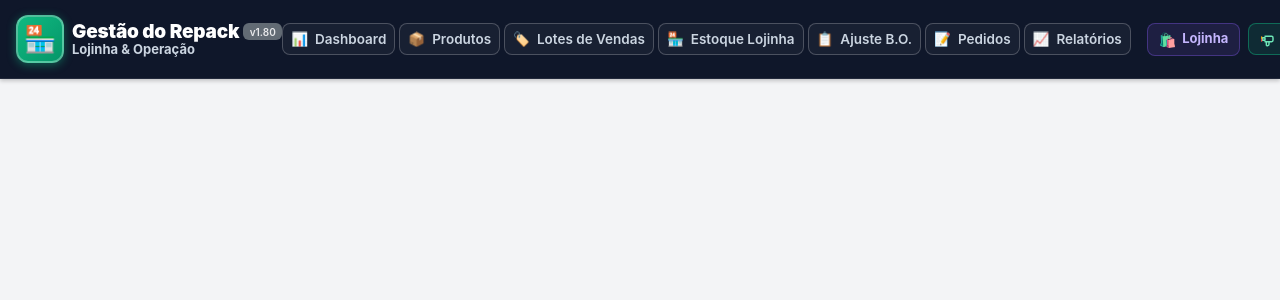
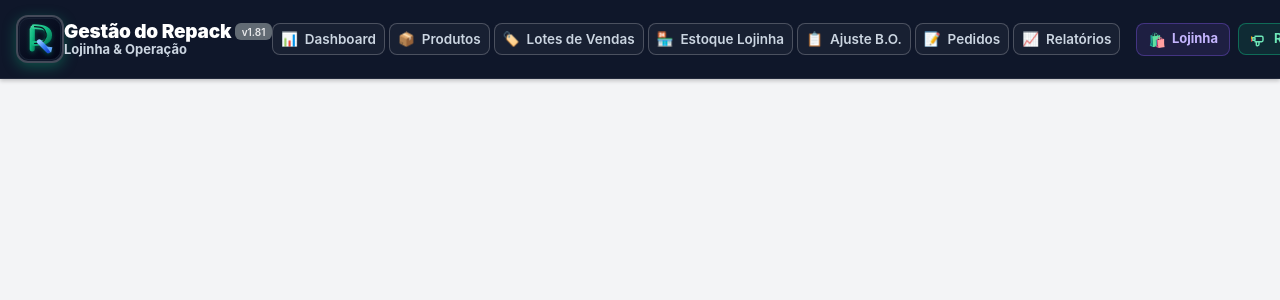
Before and after one commit to devAdriansilva/projeto_repack, a PHP site: page /app/views/layouts/gestao_header.php in a window 1280 px wide. Shown: the top 300 px of the page. Run offline with PHP 8.4, Linux system fonts and the light colour scheme.

Commit message:
feat(branding): implementar identidade visual oficial com monograma R dinamico (v1.81)

```diff
--- a/app/config/config.php
+++ b/app/config/config.php
@@ -34,7 +34,7 @@ define('DB_CHARSET', 'utf8mb4');
 
 // Configurações da Aplicação e Regras de Negócio
 define('APP_NAME', 'Projeto Repack');
-define('APP_VERSION', 'v1.80');
+define('APP_VERSION', 'v1.81');
 define('APP_ENV', getenv('APP_ENV') ?: 'development'); // 'development' ou 'production'
 
 // Auto-detecção inteligente de APP_URL (suporta raiz '/', Alwaysdata, localhost e subpastas)
--- a/app/views/layouts/gestao_header.php
+++ b/app/views/layouts/gestao_header.php
@@ -45,6 +45,7 @@ $rotaAtual = '/' . trim($rotaAtual, '/');
     <meta name="theme-color" content="#10B981">
     <title><?= sanitize_html($pageTitle ?? 'Gestão - ' . APP_NAME) ?></title>
 
+    <link rel="icon" type="image/svg+xml" href="<?= APP_URL ?>/assets/img/logo-icon.svg?v=<?= APP_VERSION ?>">
     <link rel="icon" type="image/png" sizes="64x64" href="<?= APP_URL ?>/assets/img/favicon.png?v=<?= APP_VERSION ?>">
     <link rel="apple-touch-icon" sizes="180x180" href="<?= APP_URL ?>/assets/img/apple-touch-icon.png?v=<?= APP_VERSION ?>">
     <link rel="shortcut icon" href="<?= APP_URL ?>/assets/img/favicon.png?v=<?= APP_VERSION ?>">
@@ -434,11 +435,9 @@ $rotaAtual = '/' . trim($rotaAtual, '/');
     <div class="container-fluid px-0 d-flex align-items-center justify-content-between">
 
         <!-- LATERAL ESQUERDA: Logomarca / Ícone da Lojinha & Repack + Título do Módulo -->
-        <a class="navbar-brand d-flex align-items-center gap-2 m-0 text-white" href="<?= APP_URL ?>/gestao/dashboard">
-            <!-- Emblema da Logomarca (Preparado para inserção de imagem de marca oficial) -->
-            <div class="brand-logo-badge" style="width: 48px; height: 48px; border-radius: 12px; background: linear-gradient(135deg, #10B981 0%, #059669 100%); display: flex; align-items: center; justify-content: center; box-shadow: 0 2px 10px rgba(16,185,129,0.45); flex-shrink: 0; border: 2.5px solid rgba(255,255,255,0.3);">
-                <span style="font-size: 26px; line-height: 1;">🏪</span>
-            </div>
+        <a class="navbar-brand d-flex align-items-center gap-2.5 m-0 text-white" href="<?= APP_URL ?>/gestao/dashboard">
+            <!-- Emblema da Logomarca Oficial (Monograma R Dinâmico) -->
+            <img src="<?= APP_URL ?>/assets/img/logo-icon.svg?v=<?= APP_VERSION ?>" alt="Logo Repack" width="48" height="48" style="border-radius: 12px; box-shadow: 0 4px 14px rgba(16,185,129,0.35); flex-shrink: 0; border: 2px solid rgba(255,255,255,0.22); background: #0F172A;">
             <div class="d-flex flex-column" style="line-height: 1.15;">
                 <div class="d-flex align-items-center gap-1.5">
                     <strong style="letter-spacing: -0.2px; font-size: 19px; font-weight: 900;">Gestão do Repack</strong>
@@ -554,8 +553,8 @@ $rotaAtual = '/' . trim($rotaAtual, '/');
 <aside id="drawerGestaoLateral" class="drawer-lateral-direita d-xl-none">
     <!-- Cabeçalho Interno do Drawer -->
     <div class="d-flex align-items-center justify-content-between p-3 border-bottom" style="border-color: rgba(255, 255, 255, 0.12) !important; background: #070B14; min-height: 60px;">
-        <div class="d-flex align-items-center gap-2">
-            <span style="font-size: 22px;">📋</span>
+        <div class="d-flex align-items-center gap-2.5">
+            <img src="<?= APP_URL ?>/assets/img/logo-icon.svg?v=<?= APP_VERSION ?>" alt="Logo" width="30" height="30" style="border-radius: 8px;">
             <span style="color: #FFFFFF; font-weight: 900; font-size: 16px; letter-spacing: 0.5px;">MENU DE GESTÃO</span>
         </div>
         <button type="button" class="btn text-white-50 p-1" onclick="fecharDrawerGestao()" style="font-size: 22px; line-height: 1; border: none; background: transparent; width: 36px; height: 36px; display: flex; align-items: center; justify-content: center;">✕</button>
--- a/public/service-worker.js
+++ b/public/service-worker.js
@@ -3,7 +3,7 @@
  * Baseado estritamente em docs/FSD.md e AGENTS.md
  */
 
-const CACHE_NAME = 'repack-pwa-v1.80';
+const CACHE_NAME = 'repack-pwa-v1.81';
 
 // Determina dinamicamente o caminho base a partir do escopo registrado do Repack
 const SCOPE_URL = new URL(self.registration.scope);
@@ -29,6 +29,8 @@ const STATIC_ASSETS = [
     getAssetUrl('/assets/img/icon-512.png'),
     getAssetUrl('/assets/img/apple-touch-icon.png'),
     getAssetUrl('/assets/img/favicon.png'),
+    getAssetUrl('/assets/img/logo-icon.svg'),
+    getAssetUrl('/assets/img/logo-repack.svg'),
     getAssetUrl('/manifest.json')
 ];
 
```
Also changed, not shown: app/views/layouts/header.php (+8 -3 lines), app/views/layouts/lojinha_header.php (+4 -3 lines), docs/STATUS.md (+21 -0 lines), public/assets/img/apple-touch-icon.png, public/assets/img/favicon.ico, public/assets/img/favicon.png, public/assets/img/icon-192.png, public/assets/img/icon-512.png, public/assets/img/logo-icon.svg (added), public/assets/img/logo-repack.svg (added), public/favicon.ico, public/manifest.json.
